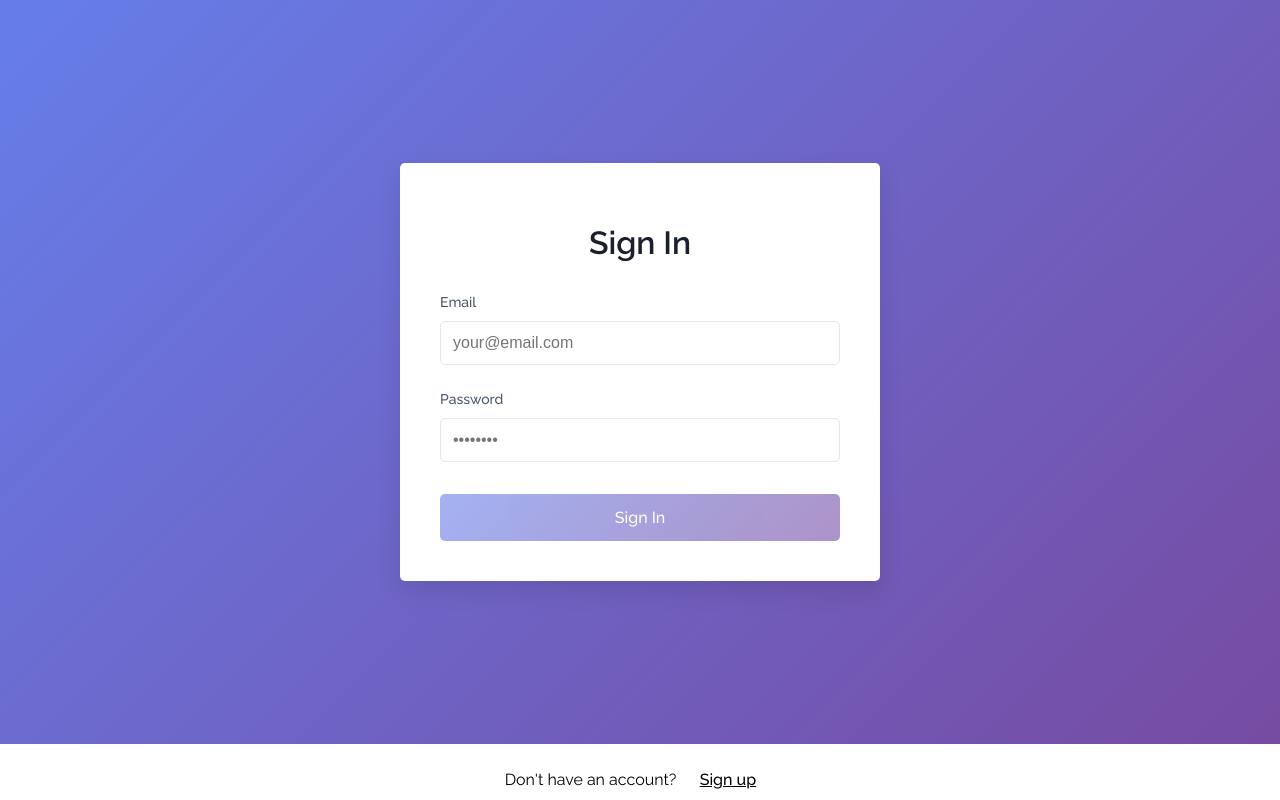
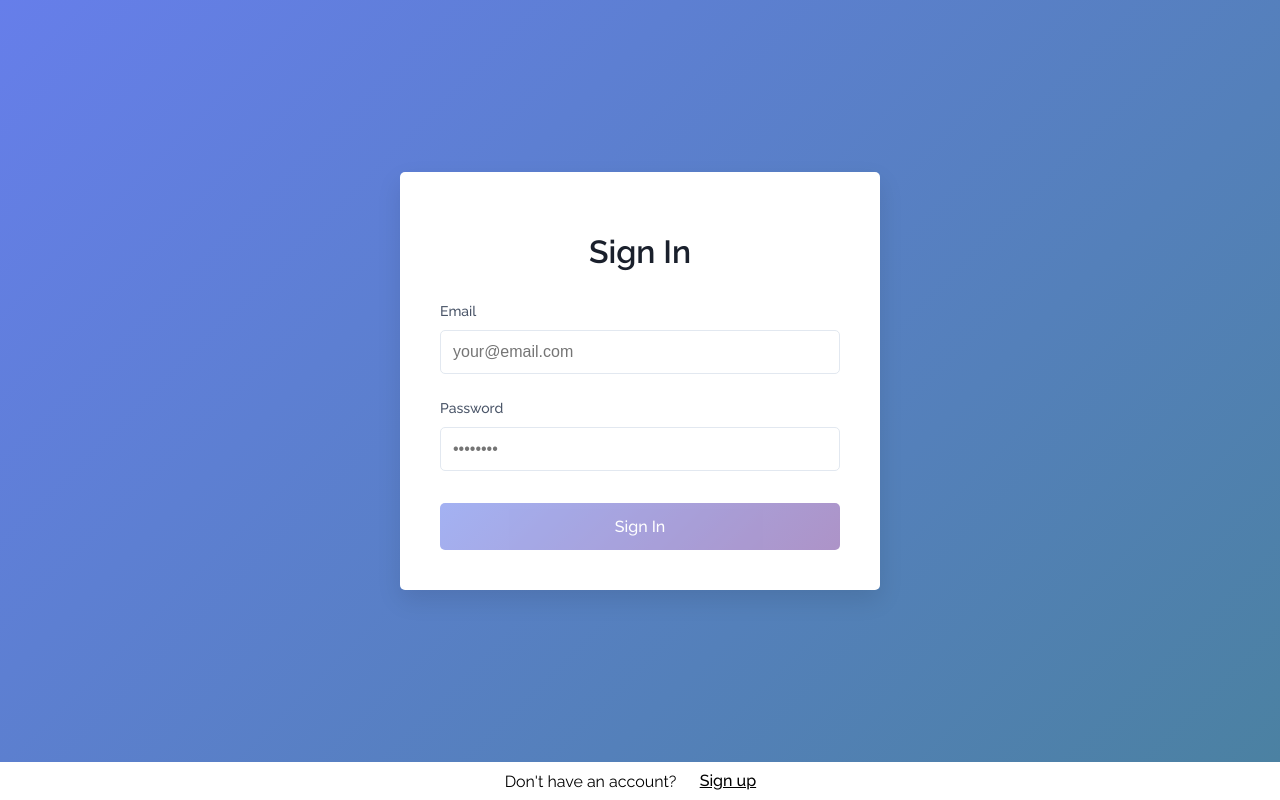
Before and after one commit to ccamisoss/AI-Document-Analyzer, a React (Vite) app in the folder frontend/: page /login in a window 1280 px wide. Built offline with nearby package versions, Linux system fonts and the light colour scheme; no server answers.

Commit message:
Refactor: Update App.css and Auth.css for consistent background gradients; adjust AuthPage layout for improved styling and user experience.

```diff
--- a/frontend/src/App.css
+++ b/frontend/src/App.css
@@ -5,6 +5,10 @@ body,
   margin: 0;
   padding: 0;
   font-family: "Raleway", sans-serif;
+}
+
+button:focus {
+  outline: none;
 }
 
 h1 {
@@ -17,8 +21,7 @@ h1 {
   flex-direction: row;
   height: 100%;
   align-items: center;
-  background: #b43a40;
-  background: linear-gradient(90deg, rgb(58, 72, 180) 0%, rgb(63, 29, 253) 50%, rgb(136, 69, 252) 100%);
+  background: linear-gradient(135deg, #667eea 0%, #4b81a2 100%);
 }
 
 .app-container h1 {
--- a/frontend/src/pages/Auth.css
+++ b/frontend/src/pages/Auth.css
@@ -2,9 +2,9 @@
   display: flex;
   justify-content: center;
   align-items: center;
-  min-height: 85dvh;
+  flex: 1;
   padding: 2rem;
-  background: linear-gradient(135deg, #667eea 0%, #764ba2 100%);
+  background: linear-gradient(135deg, #667eea 0%, #4b81a2 100%);
 }
 
 .auth-card {
--- a/frontend/src/pages/AuthPage.jsx
+++ b/frontend/src/pages/AuthPage.jsx
@@ -9,11 +9,11 @@ export default function AuthPage() {
   const authNavState = { state: location.state };
 
   return (
-    <div>
+    <div style={{ display: "flex", flexDirection: "column", height: "100%" }}>
       {showRegister ? <Register /> : <Login />}
-      <div style={{ textAlign: "center", marginTop: "1rem" }}>
+      <div style={{ textAlign: "center" }}>
         {showRegister ? (
-          <p>
+          <p style={{ margin: 0 }}>
             Already have an account?{" "}
             <button
               type="button"
@@ -29,7 +29,7 @@ export default function AuthPage() {
             </button>
           </p>
         ) : (
-          <p>
+          <p style={{ margin: 0 }}>
             Don&apos;t have an account?{" "}
             <button
               type="button"
```
